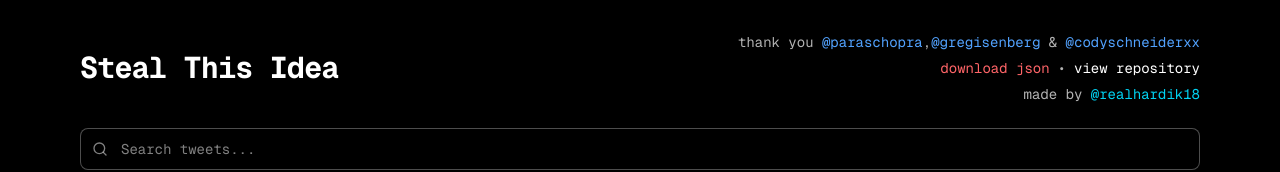
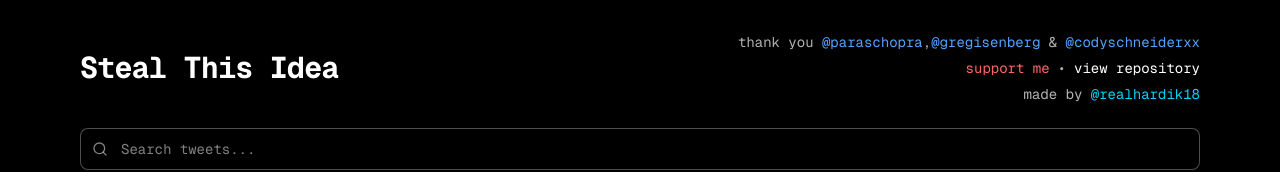
Before and after one commit to realhardik18/steal-this-idea, a Next.js app in the folder website/: page / in a window 1280 px wide. Shown: the top 172 px of the page. Built offline with nearby package versions, Linux system fonts and the light colour scheme.

Commit message:
Update page.js

```diff
--- a/website/app/page.js
+++ b/website/app/page.js
@@ -161,7 +161,7 @@ export default function Home() {
             <div className="text-center sm:text-right text-sm text-white/70 font-mono space-y-1.5">
               <p>thank you <a href="https://x.com/paraschopra" target="_blank" rel="noopener noreferrer" className="text-blue-400 hover:underline hover:text-blue-300 transition-colors">@paraschopra</a>,<a href="https://x.com/gregisenberg" target="_blank" rel="noopener noreferrer" className="text-blue-400 hover:underline hover:text-blue-300 transition-colors">@gregisenberg</a> & <a href="https://x.com/codyschneiderxx" target="_blank" rel="noopener noreferrer" className="text-blue-400 hover:underline hover:text-blue-300 transition-colors">@codyschneiderxx</a></p>
               <div className="flex justify-center sm:justify-end gap-2">
-                <p><a href="https://hardikster4.gumroad.com/l/steal-this-idea" download className="text-red-400 hover:underline hover:text-red-300 transition-colors">download json</a></p>
+                <p><a href="https://hardikster4.gumroad.com/l/steal-this-idea" download className="text-red-400 hover:underline hover:text-red-300 transition-colors">support me</a></p>
                 <span>•</span>
                 <p><a href="https://github.com/realhardik18/steal-this-idea" target="_blank" rel="noopener noreferrer" className="text-white hover:underline hover:text-white/80 transition-colors">view repository</a></p>
               </div>
```
